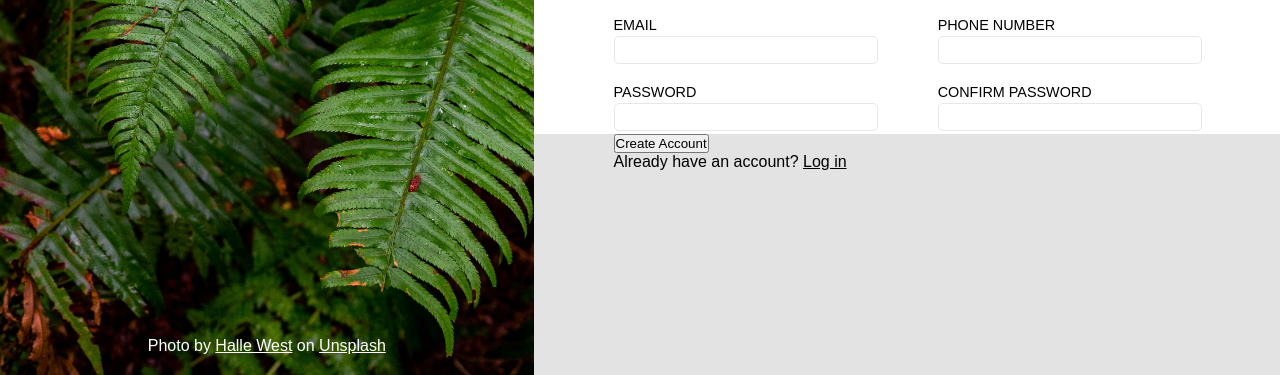
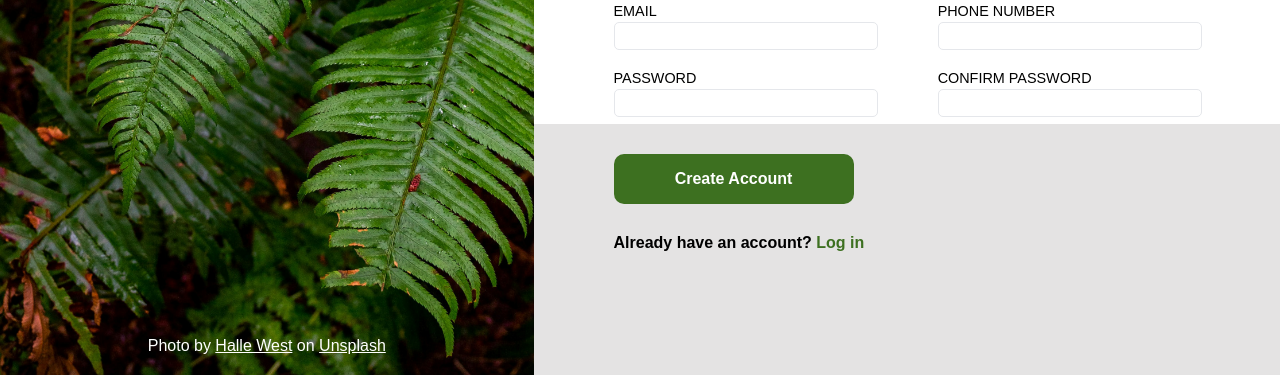
Before and after one commit to petery123/sign-up-form, a plain HTML site: page index.html in a window 1280 px wide. Shown: the part 425-800 px from the top of the page. Drawn offline with Linux system fonts and the light colour scheme.

Commit message:
Complete page styling

```diff
--- a/style.css
+++ b/style.css
@@ -1,6 +1,10 @@
 @font-face {
     font-family: norse;
     src: url("assets/Norse-Bold.otf");
+}
+
+:root{
+    --earth-color: rgb(61, 112, 32);
 }
 
 *{
@@ -90,13 +94,14 @@ p{
 
 .preface > p:last-child{
     margin-top: auto;
-    margin-bottom: 70px;
+    margin-bottom: 50px;
 }
 
 form{
     display: flex;
     flex-direction: column;
     justify-content: space-evenly;
+    box-shadow: 0 8px 15px rgba(0, 0, 0, 0.2);
 }
 
 .filling{
@@ -135,3 +140,27 @@ input:focus{
 input:invalid{
     border-color: rgb(206, 124, 124);
 }
+
+button{
+    margin: 30px 0;
+    border: none;
+    font-size: 1rem;
+    height: 50px;
+    border-radius: 10px;
+    width: 240px;
+    background-color: var(--earth-color);
+    color: white;
+    font-weight: 900;
+}
+.end{
+    font-size: 1rem;
+}
+
+.end *{
+    font-weight: 600;
+    text-decoration: none;
+}
+
+.end a{
+    color: var(--earth-color);
+}
```
